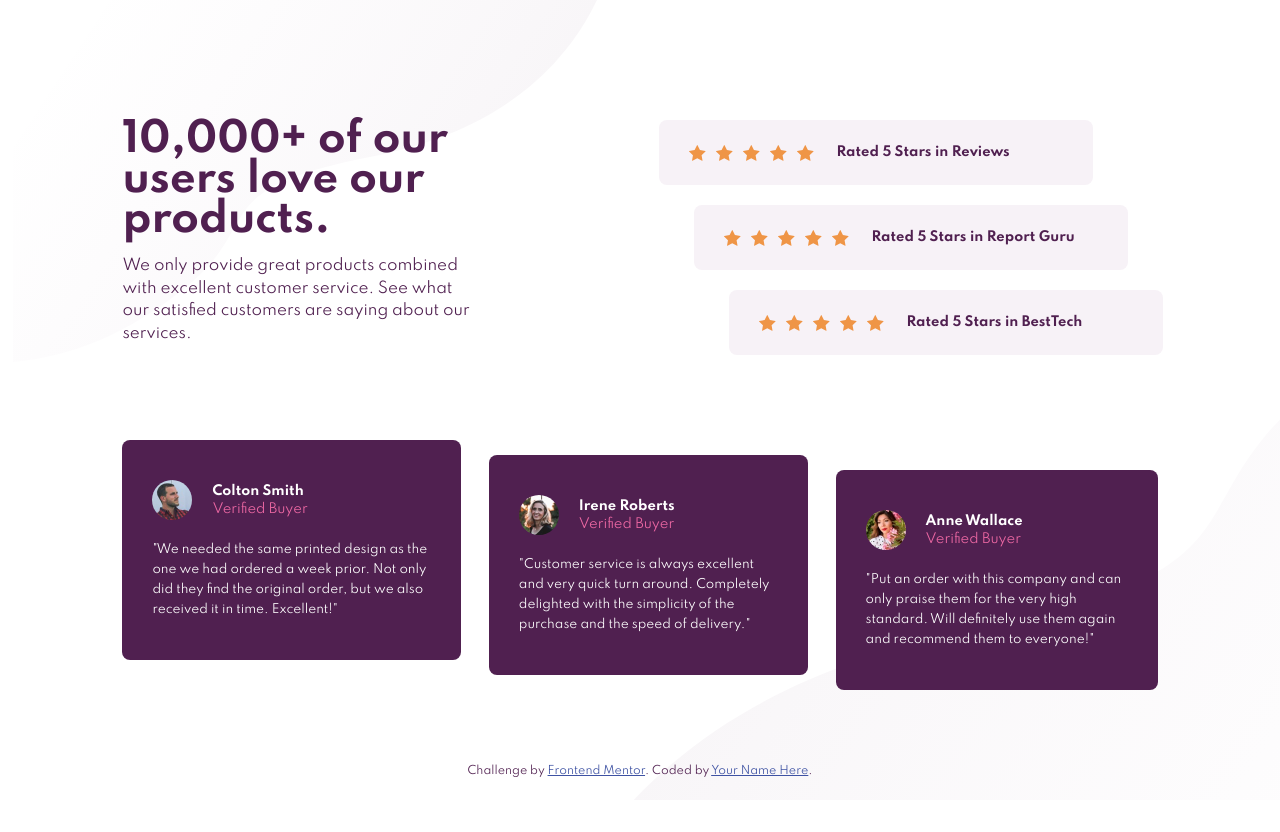
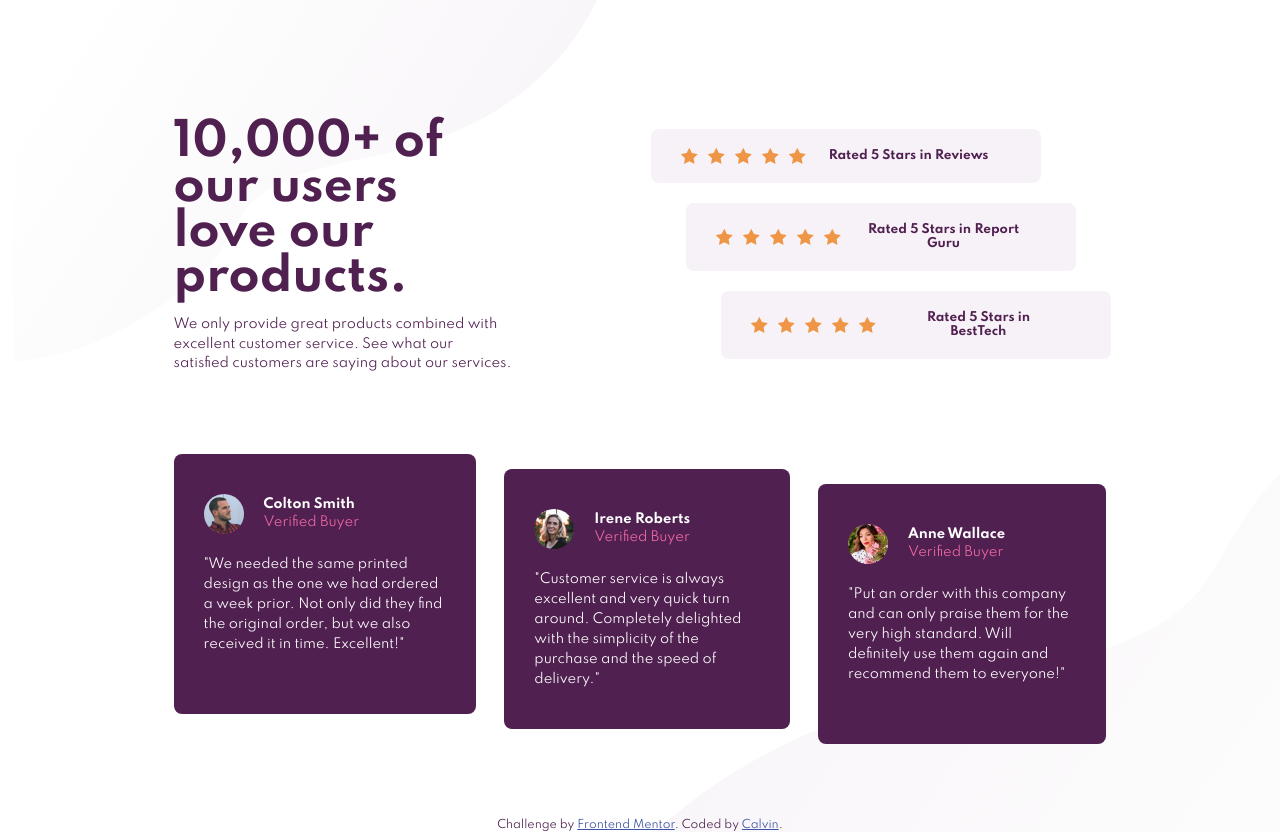
Before and after one commit to calvin17/FM-social-proof-section, a website: page index.html in a window 1280 px wide. Before the commit the page ends 800 px from the top, so only its background shows below. Drawn offline with Linux system fonts and the light colour scheme.

Commit message:
updated the style for the screen

```diff
--- a/index.html
+++ b/index.html
@@ -99,7 +99,7 @@
     <div class="attribution">
       Challenge by
       <a href="https://www.frontendmentor.io?ref=challenge" target="_blank">Frontend Mentor</a>. Coded by
-      <a href="#">Your Name Here</a>.
+      <a href="#">Calvin</a>.
     </div>
   </body>
 </html>
--- a/sass/main.scss
+++ b/sass/main.scss
@@ -45,7 +45,7 @@ body {
     line-height: 3rem;
   }
   .header-discription {
-    font-size: 1.5rem;
+    font-size: 1.3rem;
     line-height: 1.5;
     padding: 1.5rem 0rem;
   }
@@ -61,7 +61,7 @@ body {
     background-color: $light-grayish-magenta;
     border-radius: 0.8rem;
     margin-bottom: 2rem;
-    padding: 1.5rem 3rem;
+    padding: 1rem 3rem;
     .review-star {
       display: flex;
       justify-content: center;
@@ -112,7 +112,7 @@ body {
     }
     .comment-txt {
       margin-top: 2rem;
-      font-size: 1.2rem;
+      font-size: 1.3rem;
       line-height: 2rem;
     }
   }
@@ -132,14 +132,14 @@ body {
       "header . reviews"
       "comments comments comments";
     row-gap: 5rem;
-    margin: 10vh 8vw;
+    margin: 10vh 12vw;
   }
   .header {
     grid-area: header;
     text-align: left;
     .header-txt {
-      font-size: 4rem;
-      line-height: 4rem;
+      font-size: 4.5rem;
+      line-height: 4.5rem;
     }
     .header-discription {
       padding: 1.5rem 0rem;
@@ -153,7 +153,7 @@ body {
       align-items: center;
       flex-basis: auto;
       .review-source {
-        font-size: 1.3rem;
+        font-size: 1.2rem;
         padding: 1rem 2.3rem;
       }
       @for $i from 1 through 3 {
```
Also changed, not shown: css/style.comp.css, css/style.css, css/style.prefix.css.
